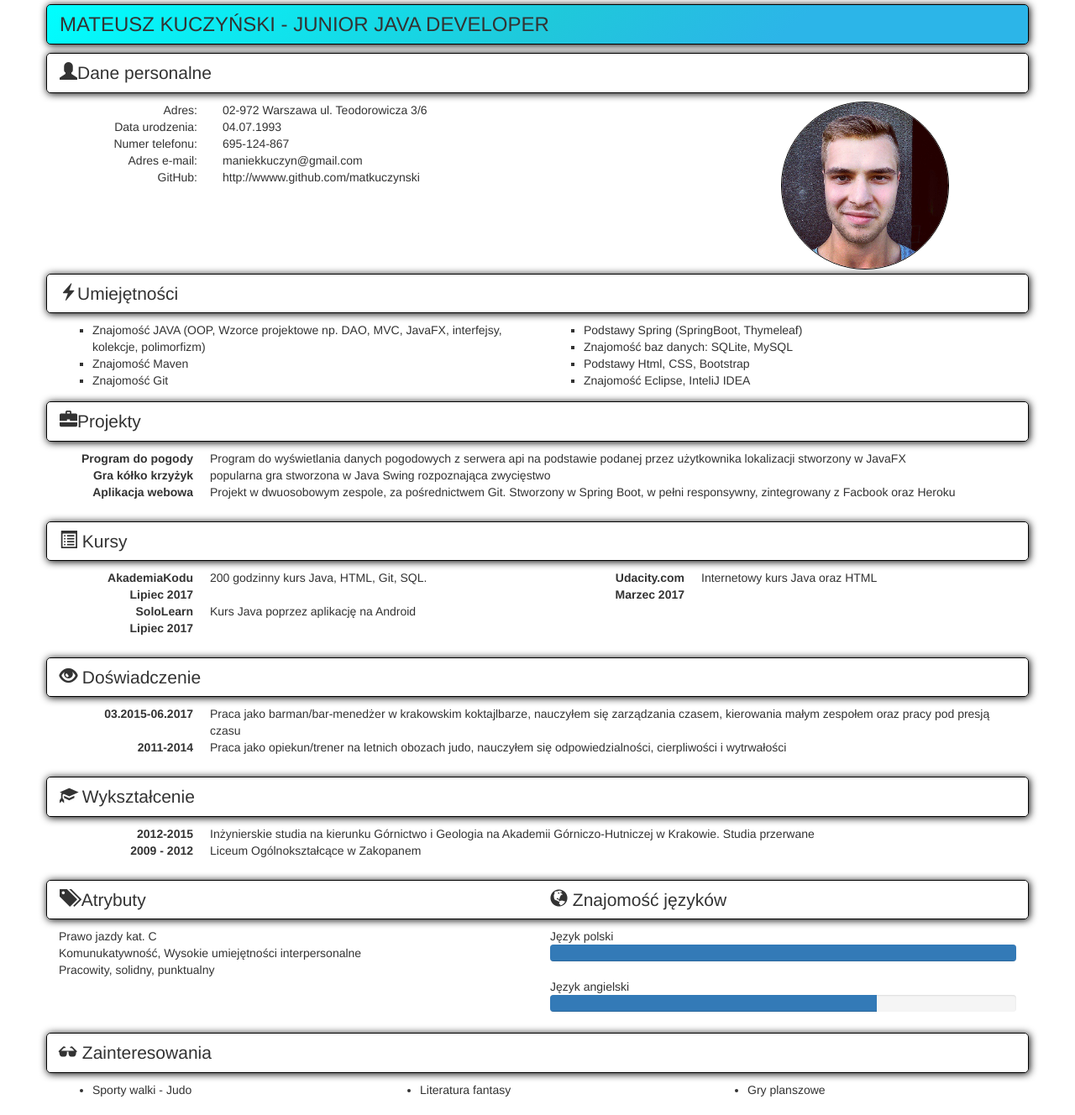
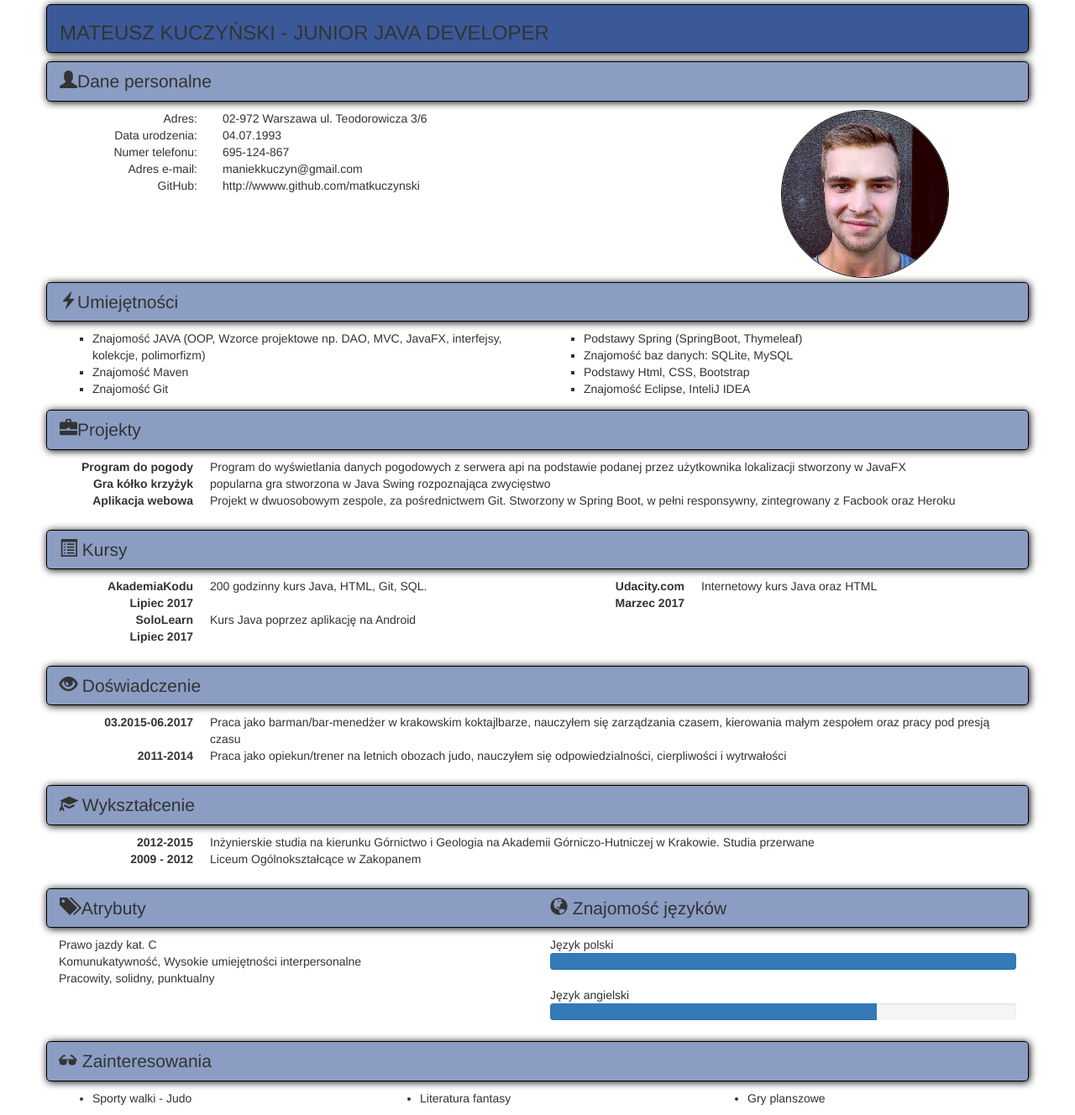
Before and after one commit to matkuczynski/CV, a website: page index.html in a window 1280 px wide. Shown: the whole page at 84% size. Drawn offline with Linux system fonts and the light colour scheme.

Commit message:
color changes

```diff
--- a/css/main.css
+++ b/css/main.css
@@ -15,8 +15,12 @@
   padding: 8px 0;
 }
 
+.section-name1 {
+  background: #3b5998;
+}
+
 .section-name {
-  background: linear-gradient(141deg, aqua 0%, #1fc8db 51%, #2cb5e8 75%);
+  background: #8b9dc3;
 }
 
 .section-name h3 {
@@ -28,6 +32,10 @@
   border: solid 1px #000;
 }
 
+.progress-bar {
+  color: #3b5998;
+}
+
 
 
 
--- a/index.html
+++ b/index.html
@@ -10,12 +10,12 @@
 </head>
 <body>
   <div class="container">
-    <div class="row row-border section-name">
+    <div class="row row-border section-name1">
       <div class="col-md-12">
         <h3 class="text-uppercase">Mateusz Kuczyński - JUNIOR JAVA DEVELOPER</h3>
       </div>
     </div>
-    <div class="row row-border section-personal-date">
+    <div class="row row-border section-personal-date section-name">
       <div class="col-md-12">
         <p class="lead"><span class="glyphicon glyphicon-user" aria-hidden="true"></span>Dane personalne</p>
       </div>
@@ -43,7 +43,7 @@
         <img class="img-circle my-photo" src="zdjęcie.jpg" alt="moje zdjęcie">
       </div>
     </div>
-    <div class="row row-border section-skills">
+    <div class="row row-border section-skills section-name">
       <div class="col-md-12">
         <p class="lead"><span class="glyphicon glyphicon-flash" aria-hidden="true"></span>Umiejętności</p>
       </div>
@@ -65,7 +65,7 @@
         </ul>
       </div>
     </div>
-    <div class="row row-border section-skills">
+    <div class="row row-border section-skills section-name">
       <div class="col-md-12">
         <p class="lead"><span class="glyphicon glyphicon-briefcase" aria-hidden="true"></span>Projekty</p>
       </div>
@@ -83,7 +83,7 @@
         </dl>
       </div>
     </div>
-    <div class="row row-border section-skills">
+    <div class="row row-border section-skills section-name">
       <div class="col-md-12">
         <p class="lead"><span class="glyphicon glyphicon-list-alt" aria-hidden="true"></span> Kursy</p>
       </div>
@@ -104,7 +104,7 @@
         </dl>
       </div>
     </div>
-    <div class="row row-border section-skills">
+    <div class="row row-border section-skills section-name">
       <div class="col-md-12">
         <p class="lead"><span class="glyphicon glyphicon-eye-open" aria-hidden="true"></span> Doświadczenie</p>
       </div>
@@ -119,7 +119,7 @@
         </dl>
       </div>
     </div>
-    <div class="row row-border section-skills">
+    <div class="row row-border section-skills section-name">
       <div class="col-md-12">
         <p class="lead"><span class="glyphicon glyphicon-education" aria-hidden="true"></span> Wykształcenie</p>
       </div>
@@ -134,7 +134,7 @@
         </dl>
       </div>
     </div>
-    <div class="row row-border section-skills">
+    <div class="row row-border section-skills section-name">
       <div class="col-md-6">
         <p class="lead"><span class="glyphicon glyphicon-tags" aria-hidden="true"></span> Atrybuty</p>
       </div>
@@ -166,7 +166,7 @@
       	</div>
 
     </div>
-    <div class="row row-border section-skills">
+    <div class="row row-border section-skills section-name">
       <div class="col-md-12">
         <p class="lead"><span class="glyphicon glyphicon-sunglasses" aria-hidden="true"></span> Zainteresowania</p>
       </div>
```
